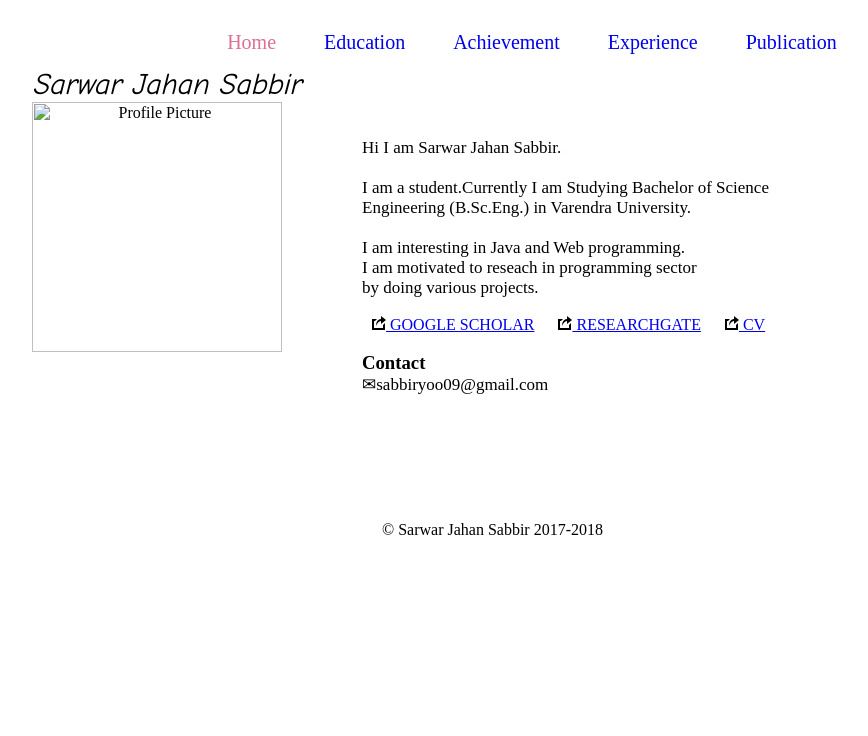
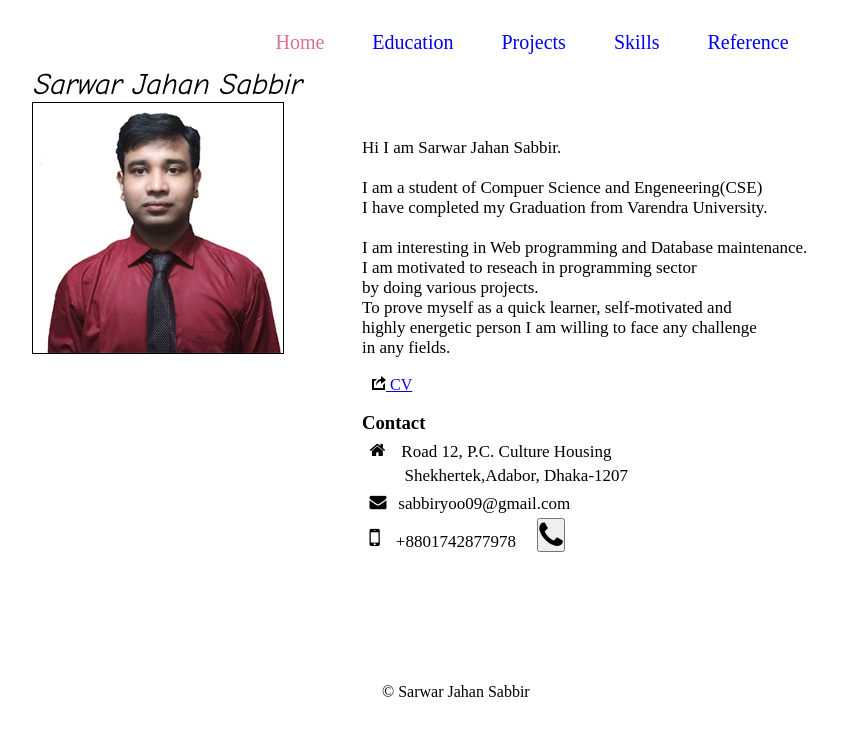
Before and after one commit to sabbiryoo/index, a plain HTML site: page index.html in a window 1280 px wide. Shown: the whole page, without its empty margins (168-1036 px from the left). Drawn offline with Linux system fonts and the light colour scheme.

Commit message:
Update index.html

```diff
--- a/index.html
+++ b/index.html
@@ -5,6 +5,7 @@
     <title>Home</title>
 	<link rel="icon" type="logo.png" href="image/logo.jpg">
 	<link rel="stylesheet" href="css/home.css" type="text/css"/>
+	<link rel="stylesheet" href="https://cdnjs.cloudflare.com/ajax/libs/font-awesome/4.7.0/css/font-awesome.min.css">
   </head>
   <body>
   <br/>
@@ -12,35 +13,43 @@
       <ul class="drop">
 	  <li id="real"><a id="current" href="index.html">Home</a></li>
 	  <li id="real"><a href="education.html">Education</a></li>
-	  <li id="real"><a href="achievement.html">Achievement</a></li>
-	  <li id="real"><a href="experience.html">Experience</a></li>
-	  <li id="real"><a href="publication.html">Publication</a></li>
+	  <li id="real"><a href="projects.html">Projects</a></li>
+	  <li id="real"><a href="skills.html">Skills</a></li>
+	  <li id="real"><a href="reference.html">Reference</a></li>
 	</ul>
    </div>
    <div id="image">
    <p class="profile_name">Sarwar Jahan Sabbir</p>
-     <img src="image/sabbir.jpg" height=250px width=250px align="left" padding=10px title="Profile Picture"/>
+     <img src="image/sabbir1.jpg" height=250px width=250px align="left" border=1px padding=10px title="Profile Picture"/>
    </div>
    <div id="info">
    <br/><br/>
    <p>Hi I am Sarwar Jahan Sabbir.<br/><br/>
-   I am a student.Currently I am Studying
-   Bachelor of Science <br>Engineering (B.Sc.Eng.) in Varendra University.<br/><br/>
-   I am interesting in Java and Web programming.<br>I am
-   motivated to reseach in programming sector<br> by doing various projects.
+   I am a student of Compuer Science and Engeneering(CSE)
+    <br> I have completed my Graduation from Varendra University.<br/><br/>
+   I am interesting in Web programming and Database maintenance.<br>I am
+   motivated to reseach in programming sector<br> by doing various projects.<br>
+   To prove myself as a quick learner, self-motivated and <br> highly energetic person
+   I am willing to face any challenge<br> in any fields.
    </p><br/>
    <div>
-	   <a href="#" class="link"><img src="image/action.png" alt="icon"> GOOGLE SCHOLAR</a>
-	   <a href="#" class="link"><img src="image/action.png" alt="icon"> RESEARCHGATE</a>
-	   <a href="#" class="link"><img src="image/action.png" alt="icon"> CV</a>
+	   <a href="cv/cv.pdf" class="link"><img src="image/action.png" alt="icon"> CV</a>
 	   <br/>
     </div>
 	<br/>
 	</div>
 	<div class="footer">
 	<h3>Contact</h3>
-	<p >&#9993sabbiryoo09@gmail.com</p></div>
+	<p ><i class="fa fa-home" id="contact"></i>&nbsp
+			Road 12, P.C. Culture Housing<br> &nbsp &nbsp &nbsp &nbsp &nbsp
+			Shekhertek,Adabor, Dhaka-1207 <br>
+		<i class="fa fa-envelope" id="contact"></i>&nbspsabbiryoo09@gmail.com <br>
+		<i class="fa fa-mobile-phone" id="contact" style="font-size:24px"></i>&nbsp
+			+8801742877978 &nbsp &nbsp
+			<a href="tel:+8801742877978"><button style="font-size:30px"> <i class="fa fa-phone"></i></button></a>
+	</p></div>
+
 	<br/><br/><br/><br/><br/><br/><br/>
-	<footer class="foot">© Sarwar Jahan Sabbir 2017-2018</footer>
+	<footer class="foot">© Sarwar Jahan Sabbir</footer>
   </body>
 </html>
```
